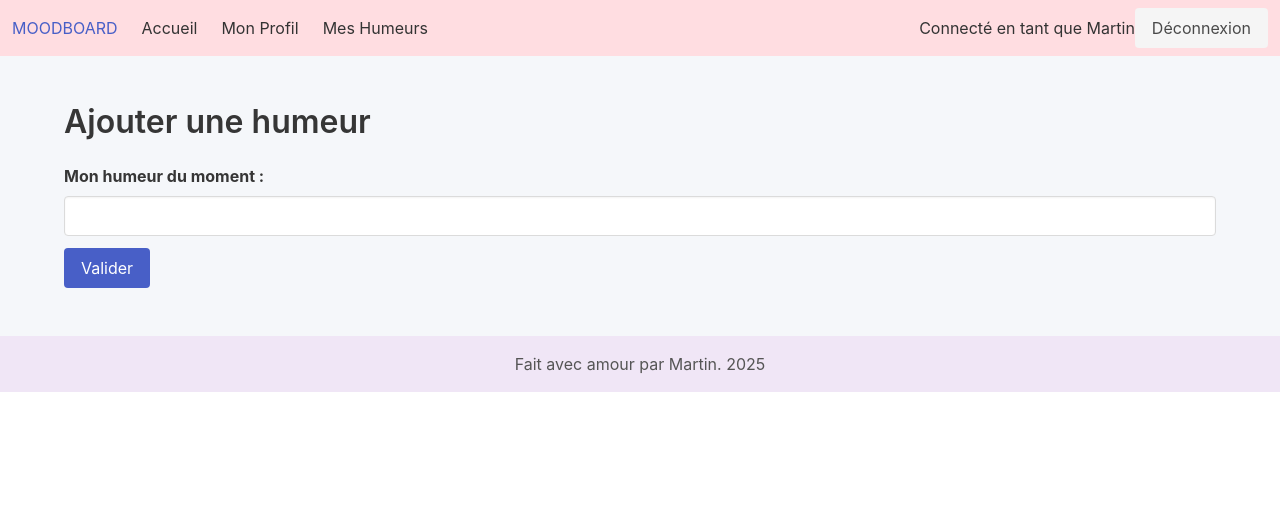
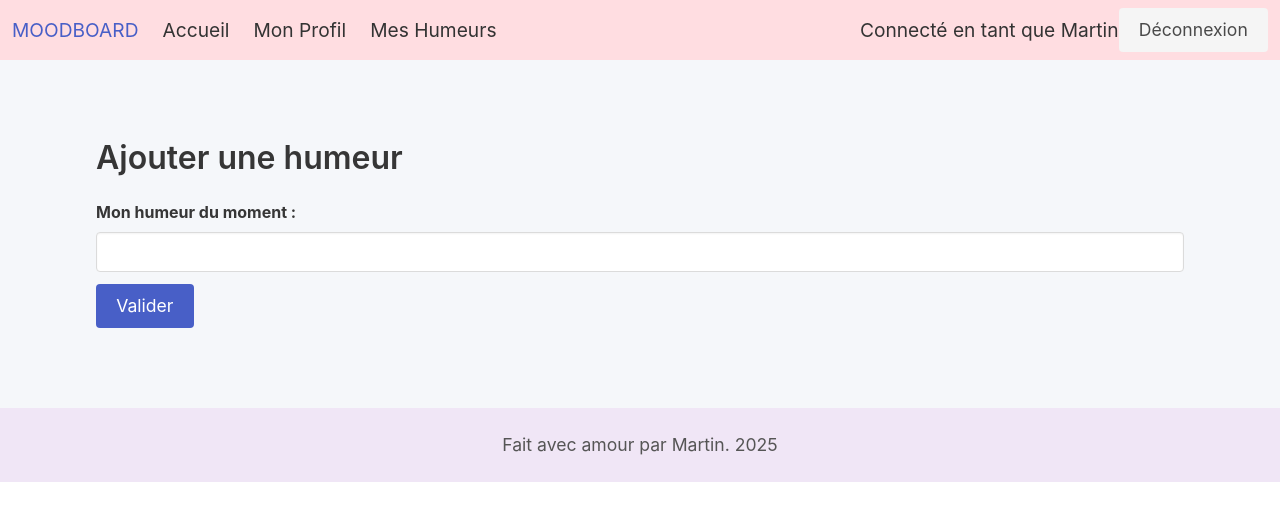
Before and after one commit to Ovanity/Elise, a Flask app: page /add_mood in a window 1280 px wide. Shown: the top 521 px of the page. Run offline with Flask 3, Linux system fonts and the light colour scheme; a user stored in the database is signed in.

Commit message:
requirements

```diff
--- a/app.py
+++ b/app.py
@@ -177,4 +177,4 @@ def user_moods(username):
 if __name__ == '__main__':
     with app.app_context():
         db.create_all()
-    app.run(host='0.0.0.0', debug=True)
+    app.run(host='0.0.0.0', port=5001, debug=True)
--- a/templates/layout.html
+++ b/templates/layout.html
@@ -2,19 +2,23 @@
 <html lang="fr">
 <head>
   <meta charset="UTF-8">
+  <!-- Ensure proper scaling on mobile devices -->
+  <meta name="viewport" content="width=device-width, initial-scale=1">
   <title>{% block title %}Mon Appli{% endblock %}</title>
   <!-- Bulma CSS via CDN -->
   <link rel="stylesheet" href="https://cdn.jsdelivr.net/npm/bulma@0.9.3/css/bulma.min.css">
-  <!-- Custom styles for a pastel theme -->
+  <!-- Custom styles for a pastel theme with larger elements for mobile -->
   <style>
     body {
       background-color: #f5f7fa; /* very light pastel blue-gray */
+      font-size: 1.2rem; /* increase base font size for better readability */
     }
     .navbar {
       background-color: #ffdde1; /* pastel pink */
     }
     .navbar-item, .navbar-brand {
       color: #333;
+      font-size: 1.2rem; /* larger navbar text */
     }
     .navbar-item:hover {
       background-color: #ffe6ea;
@@ -22,7 +26,25 @@
     footer.footer {
       background-color: #f0e6f6; /* pastel lavender */
       color: #555;
-      padding: 1rem 0;
+      padding: 1.5rem 0; /* increased padding */
+      font-size: 1.1rem;
+    }
+    /* Make container full width on mobile and increase padding */
+    .container {
+      max-width: 100%;
+      padding: 1rem;
+    }
+    /* Increase heading sizes */
+    .title {
+      font-size: 2rem;
+    }
+    .subtitle {
+      font-size: 1.5rem;
+    }
+    /* Increase button size */
+    .button {
+      font-size: 1.1rem;
+      padding: 0.8rem 1.2rem;
     }
   </style>
 </head>
```
